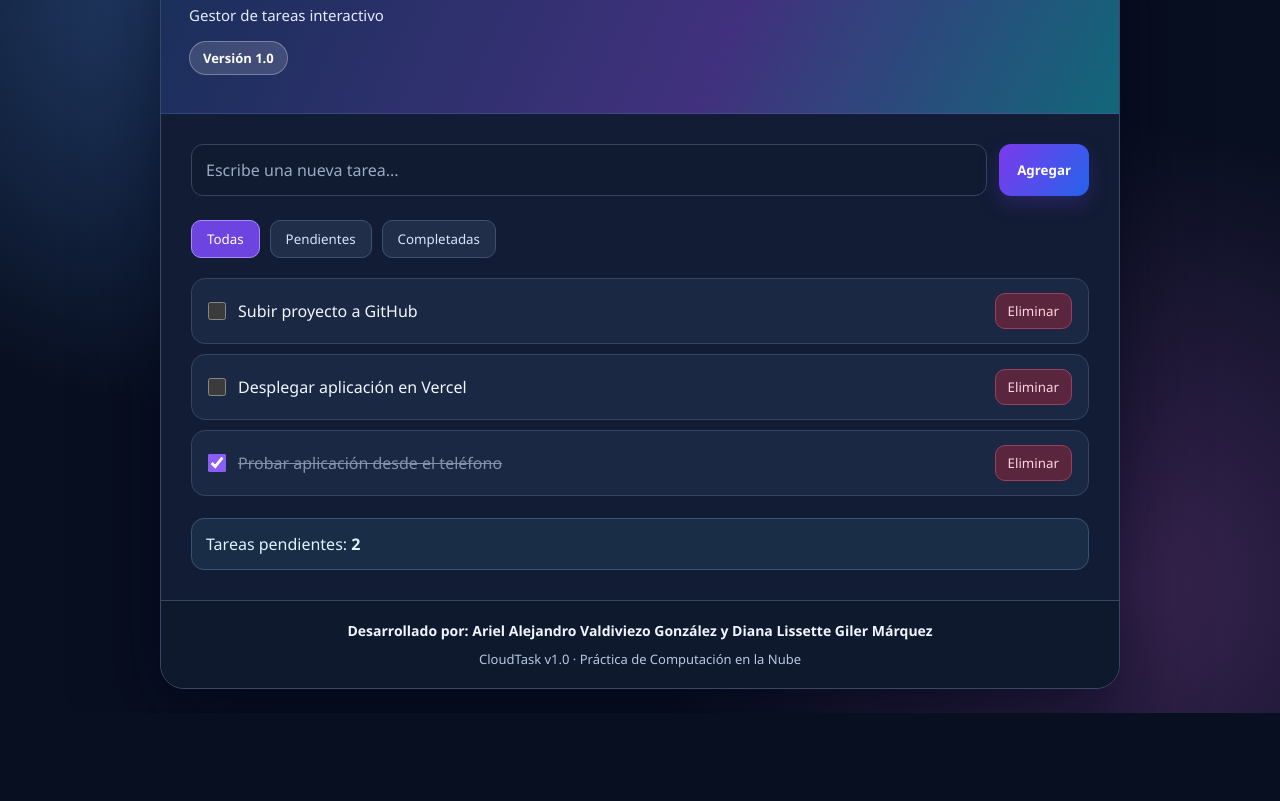
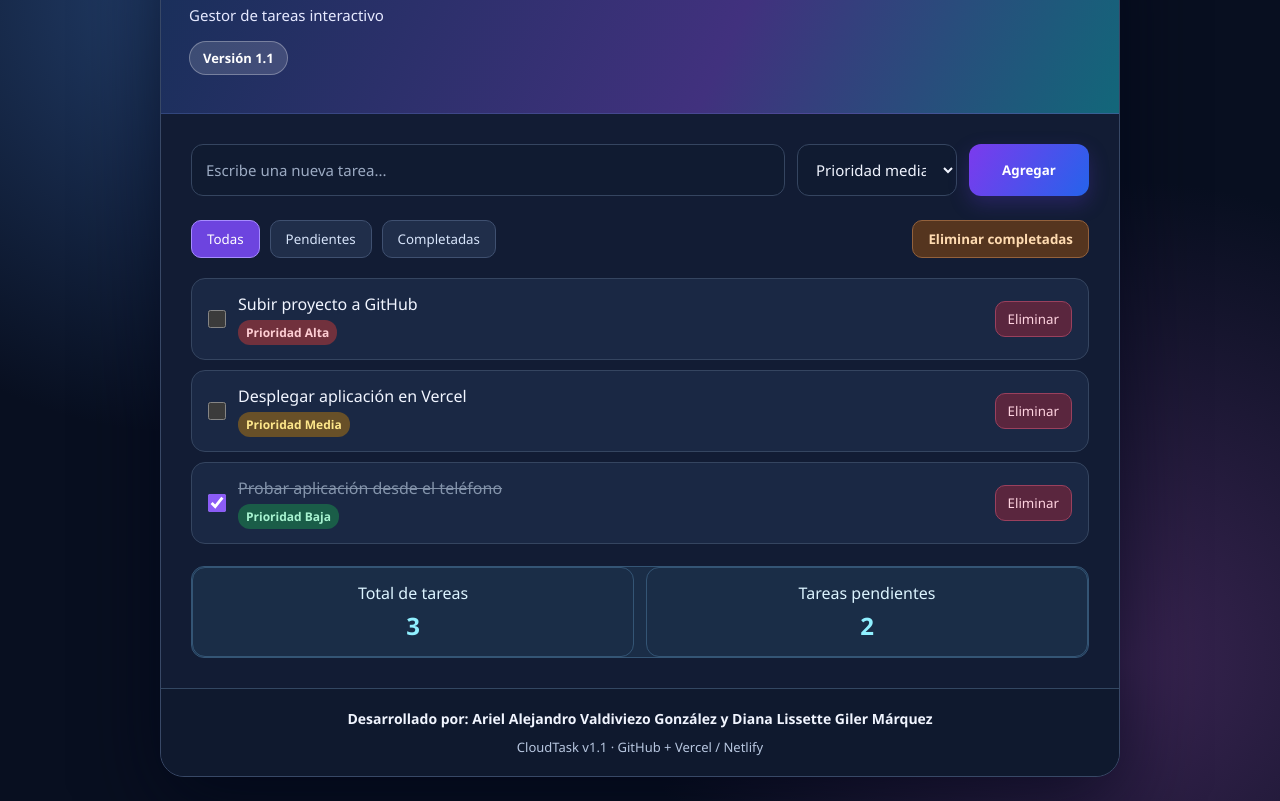
Before and after one commit to Valdivia141/cloudtask, a plain HTML site: page index.html in a window 1280 px wide. Shown: the part 126-927 px from the top of the page. Before the commit the page ends 839 px from the top, so only its background shows below. Drawn offline with Linux system fonts and the light colour scheme.

Commit message:
Actualización CloudTask v1.1

```diff
--- a/index.html
+++ b/index.html
@@ -3,7 +3,7 @@
 <head>
   <meta charset="UTF-8">
   <meta name="viewport" content="width=device-width, initial-scale=1.0">
-  <title>CloudTask v1.0</title>
+  <title>CloudTask v1.1</title>
 
   <style>
     * {
@@ -25,10 +25,10 @@
 
     .app {
       width: 100%;
-      max-width: 760px;
+      max-width: 820px;
       background: white;
       border-radius: 20px;
-      box-shadow: 0 15px 40px rgba(0, 0, 0, 0.10);
+      box-shadow: 0 15px 40px rgba(0,0,0,.10);
       overflow: hidden;
     }
 
@@ -39,21 +39,12 @@
       text-align: center;
     }
 
-    .header h1 {
-      font-size: 32px;
-      margin-bottom: 8px;
-    }
-
-    .header p {
-      opacity: 0.9;
-    }
-
     .version {
       display: inline-block;
       margin-top: 12px;
       padding: 6px 12px;
+      background: rgba(255,255,255,.18);
       border-radius: 20px;
-      background: rgba(255,255,255,.18);
     }
 
     .content {
@@ -61,36 +52,39 @@
     }
 
     .input-group {
-      display: flex;
+      display: grid;
+      grid-template-columns: 1fr 160px 120px;
       gap: 10px;
       margin-bottom: 24px;
     }
 
-    input[type="text"] {
-      flex: 1;
+    input, select {
       padding: 14px;
       border: 1px solid #d1d5db;
       border-radius: 10px;
-      font-size: 16px;
-    }
-
-    button {
-      cursor: pointer;
+      font-size: 15px;
     }
 
     #addTaskBtn {
       border: none;
-      border-radius: 10px;
       background: #0ea5e9;
       color: white;
-      padding: 14px 20px;
+      border-radius: 10px;
       font-weight: bold;
+      cursor: pointer;
+    }
+
+    .toolbar {
+      display: flex;
+      justify-content: space-between;
+      gap: 12px;
+      margin-bottom: 20px;
+      flex-wrap: wrap;
     }
 
     .filters {
       display: flex;
       gap: 10px;
-      margin-bottom: 20px;
       flex-wrap: wrap;
     }
 
@@ -99,11 +93,22 @@
       background: #e5e7eb;
       padding: 9px 15px;
       border-radius: 20px;
+      cursor: pointer;
     }
 
     .filter-btn.active {
       background: #2563eb;
       color: white;
+    }
+
+    .clear-btn {
+      border: none;
+      background: #fff7ed;
+      color: #ea580c;
+      padding: 9px 15px;
+      border-radius: 20px;
+      font-weight: bold;
+      cursor: pointer;
     }
 
     .task-list {
@@ -114,7 +119,6 @@
       display: flex;
       justify-content: space-between;
       align-items: center;
-      gap: 12px;
       background: #f8fafc;
       border: 1px solid #e5e7eb;
       border-radius: 12px;
@@ -128,25 +132,68 @@
       gap: 12px;
     }
 
+    .task-info {
+      display: flex;
+      flex-direction: column;
+      gap: 5px;
+    }
+
     .task.completed .task-text {
       text-decoration: line-through;
       color: #9ca3af;
+    }
+
+    .priority {
+      width: fit-content;
+      padding: 4px 8px;
+      border-radius: 12px;
+      font-size: 12px;
+      font-weight: bold;
+    }
+
+    .priority-baja {
+      background: #dcfce7;
+      color: #166534;
+    }
+
+    .priority-media {
+      background: #fef3c7;
+      color: #92400e;
+    }
+
+    .priority-alta {
+      background: #fee2e2;
+      color: #b91c1c;
     }
 
     .delete-btn {
       border: none;
       background: #fee2e2;
       color: #dc2626;
+      border-radius: 8px;
       padding: 8px 12px;
-      border-radius: 8px;
+      cursor: pointer;
     }
 
     .summary {
       margin-top: 22px;
+      display: grid;
+      grid-template-columns: 1fr 1fr;
+      gap: 12px;
+    }
+
+    .summary-card {
       background: #eff6ff;
       color: #1e3a8a;
       padding: 14px;
       border-radius: 10px;
+      text-align: center;
+    }
+
+    .summary-card strong {
+      display: block;
+      font-size: 24px;
+      margin-top: 5px;
     }
 
     .empty {
@@ -156,16 +203,17 @@
     }
 
     footer {
+      border-top: 1px solid #e5e7eb;
       text-align: center;
-      border-top: 1px solid #e5e7eb;
       padding: 18px;
       color: #6b7280;
       font-size: 13px;
     }
 
-    @media (max-width: 600px) {
-      .input-group {
-        flex-direction: column;
+    @media(max-width:700px) {
+      .input-group,
+      .summary {
+        grid-template-columns: 1fr;
       }
     }
 
@@ -221,15 +269,30 @@ footer { background:#0f192e; color:#b8c7e0; border-top:1px solid #334762; paddin
   <div class="header">
     <h1>☁ CloudTask</h1>
     <p>Gestor de tareas interactivo</p>
-    <span class="version">Versión 1.0</span>
+    <span class="version">Versión 1.1</span>
   </div>
 
   <div class="content">
 
     <div class="input-group">
-      <input id="taskInput" type="text" placeholder="Escribe una nueva tarea...">
+
+      <input
+        id="taskInput"
+        type="text"
+        placeholder="Escribe una nueva tarea..."
+      >
+
+      <select id="prioritySelect">
+        <option value="baja">Prioridad baja</option>
+        <option value="media" selected>Prioridad media</option>
+        <option value="alta">Prioridad alta</option>
+      </select>
+
       <button id="addTaskBtn">Agregar</button>
+
     </div>
+
+    <div class="toolbar">
 
       <div class="filters">
         <button class="filter-btn active" data-filter="all">Todas</button>
@@ -237,36 +300,82 @@ footer { background:#0f192e; color:#b8c7e0; border-top:1px solid #334762; paddin
         <button class="filter-btn" data-filter="completed">Completadas</button>
       </div>
 
+      <button id="clearCompletedBtn" class="clear-btn">
+        Eliminar completadas
+      </button>
+
+    </div>
+
     <ul id="taskList" class="task-list"></ul>
 
     <div class="summary">
-      Tareas pendientes:
+
+      <div class="summary-card">
+        Total de tareas
+        <strong id="totalCount">0</strong>
+      </div>
+
+      <div class="summary-card">
+        Tareas pendientes
         <strong id="pendingCount">0</strong>
+      </div>
+
     </div>
 
   </div>
 
   <footer>
     <span class="credit">Desarrollado por: Ariel Alejandro Valdiviezo González y Diana Lissette Giler Márquez</span>
-    CloudTask v1.0 · Práctica de Computación en la Nube
+    CloudTask v1.1 · GitHub + Vercel / Netlify
   </footer>
 
 </div>
 
 <script>
   const taskInput = document.getElementById("taskInput");
+  const prioritySelect = document.getElementById("prioritySelect");
   const addTaskBtn = document.getElementById("addTaskBtn");
   const taskList = document.getElementById("taskList");
   const pendingCount = document.getElementById("pendingCount");
+  const totalCount = document.getElementById("totalCount");
   const filterButtons = document.querySelectorAll(".filter-btn");
+  const clearCompletedBtn =
+    document.getElementById("clearCompletedBtn");
 
   let currentFilter = "all";
 
-  let tasks = [
-    { id: 1, text: "Subir proyecto a GitHub", completed: false },
-    { id: 2, text: "Desplegar aplicación en Vercel", completed: false },
-    { id: 3, text: "Probar aplicación desde el teléfono", completed: true }
+  let tasks =
+    JSON.parse(localStorage.getItem("cloudTaskTasks"));
+
+  if (!tasks) {
+    tasks = [
+      {
+        id: 1,
+        text: "Subir proyecto a GitHub",
+        completed: false,
+        priority: "alta"
+      },
+      {
+        id: 2,
+        text: "Desplegar aplicación en Vercel",
+        completed: false,
+        priority: "media"
+      },
+      {
+        id: 3,
+        text: "Probar aplicación desde el teléfono",
+        completed: true,
+        priority: "baja"
+      }
     ];
+  }
+
+  function saveTasks() {
+    localStorage.setItem(
+      "cloudTaskTasks",
+      JSON.stringify(tasks)
+    );
+  }
 
   function renderTasks() {
     taskList.innerHTML = "";
@@ -283,8 +392,13 @@ footer { background:#0f192e; color:#b8c7e0; border-top:1px solid #334762; paddin
     }
 
     filteredTasks.forEach(task => {
+      const priorityText = {
+        baja: "Baja",
+        media: "Media",
+        alta: "Alta"
+      };
+
       const li = document.createElement("li");
-
       li.className = "task";
 
       if (task.completed) {
@@ -293,15 +407,25 @@ footer { background:#0f192e; color:#b8c7e0; border-top:1px solid #334762; paddin
 
       li.innerHTML = `
         <div class="task-left">
+
           <input
             type="checkbox"
             ${task.completed ? "checked" : ""}
             onchange="toggleTask(${task.id})"
           >
 
+          <div class="task-info">
+
             <span class="task-text">
               ${task.text}
             </span>
+
+            <span class="priority priority-${task.priority}">
+              Prioridad ${priorityText[task.priority]}
+            </span>
+
+          </div>
+
         </div>
 
         <button
@@ -315,13 +439,14 @@ footer { background:#0f192e; color:#b8c7e0; border-top:1px solid #334762; paddin
       taskList.appendChild(li);
     });
 
-    updatePendingCount();
+    updateCounters();
+    saveTasks();
   }
 
   function addTask() {
     const text = taskInput.value.trim();
 
-    if (text === "") {
+    if (!text) {
       alert("Escribe una tarea.");
       return;
     }
@@ -329,10 +454,12 @@ footer { background:#0f192e; color:#b8c7e0; border-top:1px solid #334762; paddin
     tasks.push({
       id: Date.now(),
       text,
-      completed: false
+      completed: false,
+      priority: prioritySelect.value
     });
 
     taskInput.value = "";
+    prioritySelect.value = "media";
 
     renderTasks();
   }
@@ -352,7 +479,21 @@ footer { background:#0f192e; color:#b8c7e0; border-top:1px solid #334762; paddin
     renderTasks();
   }
 
-  function updatePendingCount() {
+  function clearCompletedTasks() {
+    if (!tasks.some(task => task.completed)) {
+      alert("No hay tareas completadas.");
+      return;
+    }
+
+    if (confirm("¿Eliminar todas las tareas completadas?")) {
+      tasks = tasks.filter(task => !task.completed);
+      renderTasks();
+    }
+  }
+
+  function updateCounters() {
+    totalCount.textContent = tasks.length;
+
     pendingCount.textContent =
       tasks.filter(task => !task.completed).length;
   }
@@ -362,6 +503,11 @@ footer { background:#0f192e; color:#b8c7e0; border-top:1px solid #334762; paddin
   taskInput.addEventListener("keypress", event => {
     if (event.key === "Enter") addTask();
   });
+
+  clearCompletedBtn.addEventListener(
+    "click",
+    clearCompletedTasks
+  );
 
   filterButtons.forEach(button => {
     button.addEventListener("click", function() {
```
Lines whose indentation alone changed are shown as unchanged.
